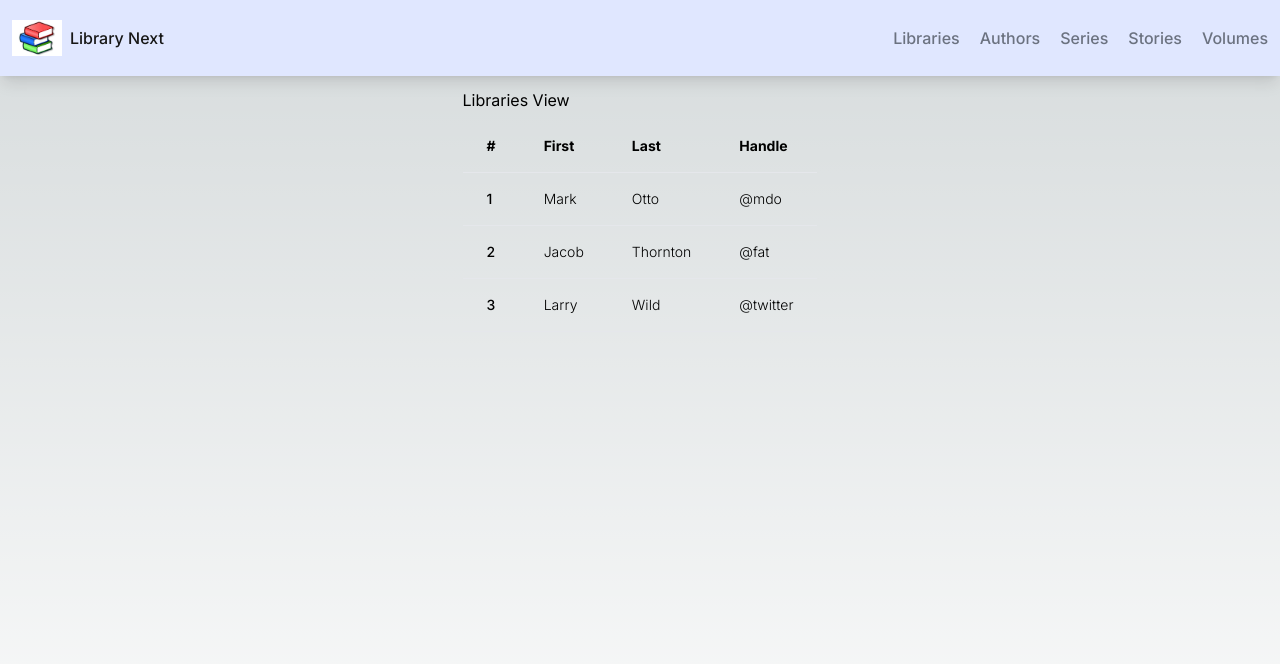
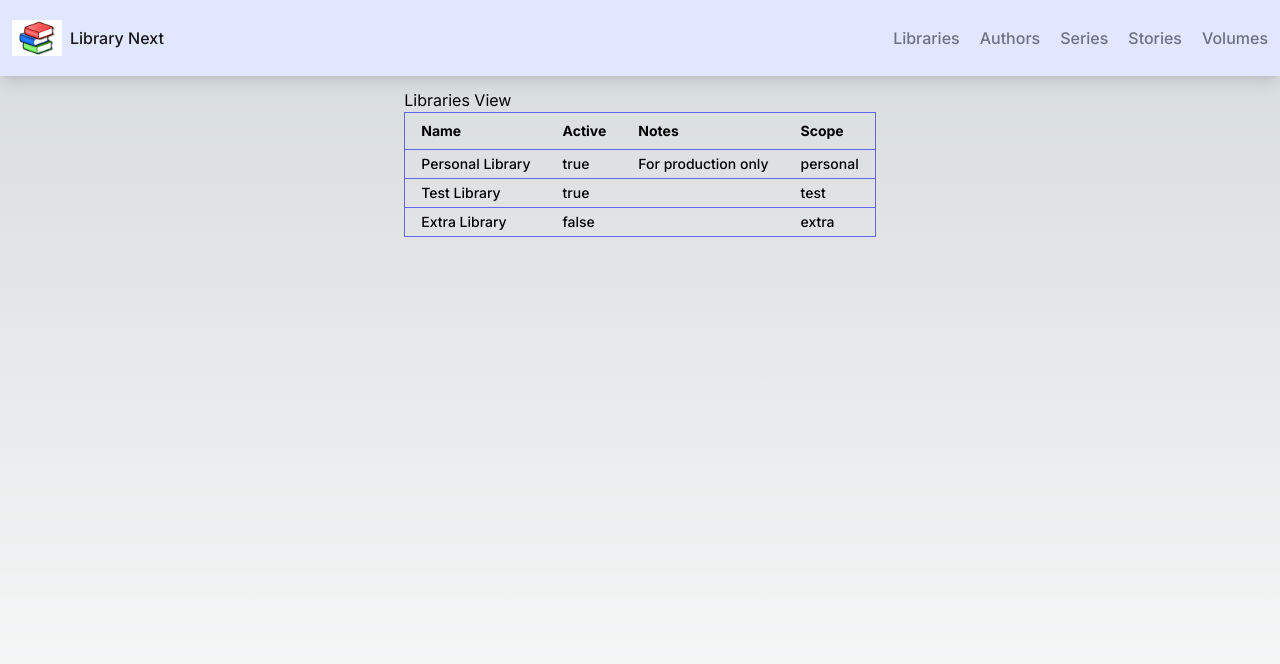
Before and after one commit to craigmcc/library-next-old, a Next.js app: page /libraries in a window 1280 px wide. Shown: the top 664 px of the page. Built offline with nearby package versions, Linux system fonts and the light colour scheme.

Commit message:
Clean up table styling, use real Library model class. Still static data.

```diff
--- a/src/app/libraries/LibrariesRow.tsx
+++ /dev/null
@@ -1,27 +0,0 @@
-// libraries/LibrariesRow.tsx
-
-/**
- * Single row for the LibrariesList table.
- *
- * @packageDocumentation
- */
-
-// Internal Modules ----------------------------------------------------------
-
-import {LibraryData} from "./types";
-
-// Public Objects ------------------------------------------------------------
-
-export default function LibrariesRow(library: LibraryData) {
-
-    return (
-        <tr
-            className="border-b transition duration-300 ease-in-out hover:bg-neutral-100 dark:border-neutral-500 dark:hover:bg-neutral-600">
-            <td className="whitespace-nowrap px-6 py-4 font-medium">{library.id}</td>
-            <td className="whitespace-nowrap px-6 py-4">{library.firstName}</td>
-            <td className="whitespace-nowrap px-6 py-4">{library.lastName}</td>
-            <td className="whitespace-nowrap px-6 py-4">{library.handle}</td>
-        </tr>
-    )
-
-}
--- a/src/app/libraries/page.tsx
+++ b/src/app/libraries/page.tsx
@@ -1,4 +1,4 @@
-// libraries/page.tsx
+// libraries/page.tsx --------------------------------------------------------
 
 /**
  * Top page for the "Libraries" view.
@@ -10,17 +10,39 @@
 
 // Internal Modules ----------------------------------------------------------
 
-import LibrariesRow from "./LibrariesRow";
-import {LibraryData} from "./types";
+import Library from "../models/Library";
 
 // Public Objects ------------------------------------------------------------
 
 export default function LibrariesView() {
 
-    const libraries: LibraryData[] = [
-        { id: 1, firstName: "Mark", lastName: "Otto", handle: "@mdo" },
-        { id: 2, firstName: "Jacob", lastName: "Thornton", handle: "@fat" },
-        { id: 3, firstName: "Larry", lastName:"Wild", handle: "@twitter" },
+    const columns: string[] = [
+        "Name",
+        "Active",
+        "Notes",
+        "Scope",
+    ];
+
+    const libraries: Library[] = [
+        {
+            id: 1,
+            active: true,
+            name: "Personal Library",
+            notes: "For production only",
+            scope: "personal"
+        },
+        {
+            id: 2,
+            active: true,
+            name: "Test Library",
+            scope: "test"
+        },
+        {
+            id: 1,
+            active: false,
+            name: "Extra Library",
+            scope: "extra"
+        },
     ];
 
     return (
@@ -28,31 +50,51 @@ export default function LibrariesView() {
             <div className="flex flex-col">
                 <div className="items-center">Libraries View</div>
                 <div className="overflow-x-auto sm:-mx-6 lg:-mx-8">
-                    <div className="inline-block min-w-full py-2 sm:px-6 lg:px-8">
+                    <div className="inline-block min-w-full sm:px-6 lg:px-8">
                         <div className="overflow-hidden">
-                            <table className="min-w-full text-left text-sm font-light">
+                            <table className="min-w-full text-left text-sm font-medium">
                                 <thead className="border-b font-medium dark:border-neutral-500">
-                                <tr>
-                                    <th scope="col" className="px-6 py-4">#</th>
-                                    <th scope="col" className="px-6 py-4">First</th>
-                                    <th scope="col" className="px-6 py-4">Last</th>
-                                    <th scope="col" className="px-6 py-4">Handle</th>
+                                <tr className="border border-indigo-500 border-solid">
+                                    {columns.map((column, ri) => (
+                                        <th key={ri} scope="col" className="px-4 py-2">
+                                            {column}
+                                        </th>
+                                    ))}
                                 </tr>
                                 </thead>
                                 <tbody>
-                                {libraries.map((library, rowIndex) => (
-                                    <LibrariesRow key={rowIndex}
-                                        id={library.id}
-                                        firstName={library.firstName}
-                                        lastName={library.lastName}
-                                        handle={library.handle}
-                                    />
+                                {libraries.map((library) => (
+                                    <Row key={library.id} library={library}/>
                                 ))}
                                 </tbody>
                             </table>
                         </div>
                     </div>
                 </div>
-            </div>        </main>
+            </div>
+        </main>
     )
 }
+
+// Private Objects -----------------------------------------------------------
+
+interface RowProps {
+    library: Library;
+}
+
+/**
+ * Return a table row for the specified Library.
+ */
+function Row(props: RowProps)
+{
+    return (
+        <tr className="border border-indigo-500 transition duration-300 ease-inout hover:bg-neutral-100 dark:border-neutral-500 dark:hover:bg-neutral-600">
+            <td className="whitespace-nowrap px-4 py-1">{props.library.name}</td>
+            <td className="whitespace-nowrap px-4 py-1">
+                {props.library.active !== undefined ? String(props.library.active) : "true"}
+            </td>
+            <td className="whitespace-nowrap px-4 py-1">{props.library.notes}</td>
+            <td className="whitespace-nowrap px-4 py-1">{props.library.scope}</td>
+        </tr>
+    )
+}
--- a/src/app/libraries/types.d.ts
+++ /dev/null
@@ -1,6 +0,0 @@
-export type LibraryData = {
-    id: number,
-    firstName: string,
-    lastName: string,
-    handle: string,
-}
--- /dev/null
+++ b/src/app/models/Library.ts
@@ -0,0 +1,68 @@
+// models/Library.ts ---------------------------------------------------------
+
+/**
+ * Overall collection of Authors, Series, Stories, and Volumes.
+ *
+ * @packageDocumentation
+ */
+//
+
+// Internal Modules ----------------------------------------------------------
+
+//import Author from "./Author";
+import Model from "./Model";
+//import Series from "./Series";
+//import Story from "./Story";
+//import Volume from "./Volume";
+//import * as ToModel from "../util/ToModel";
+
+// Public Objects ------------------------------------------------------------
+
+export const LIBRARIES_BASE = "/libraries";
+
+export class LibraryData extends Model<Library> {
+
+    constructor(data: any = {}) {
+        super();
+        this.id = data.id ? data.id : -1;
+        this.active = (data.active !== undefined) ? data.active : true;
+        this.name = data.name ? data.name : null;
+        this.notes = data.notes ? data.notes : null;
+        this.scope = data.scope ? data.scope : null;
+    }
+
+    id: number;
+    active: boolean;
+    name: string;
+    notes?: string;
+    scope: string;
+
+}
+
+class Library extends LibraryData {
+
+    constructor(data: any = {}) {
+
+        super(data);
+
+//        this.authors = data.authors ? ToModel.AUTHORS(data.authors) : undefined;
+//        this.series = data.series ? ToModel.SERIESES(data.series) : undefined;
+//        this.stories = data.stories ? ToModel.STORIES(data.stories) : undefined;
+//        this.volumes = data.volumes ? ToModel.VOLUMES(data.volumes) : undefined;
+
+        this._model = "Library";
+        this._title = this.name;
+
+    }
+
+//    authors?: Author[];
+//    series?: Series[];
+//    stories?: Story[];
+//    volumes?: Volume[];
+
+    _model?: string;
+    _title?: string;
+
+}
+
+export default Library;
--- /dev/null
+++ b/src/app/models/Model.ts
@@ -0,0 +1,21 @@
+// models/Model --------------------------------------------------------------
+
+/**
+ * Base interface for model classes so that we can use generics to
+ * implement common services.
+ *
+ * @packageDocumentation
+ */
+
+// Public Objects ------------------------------------------------------------
+
+class Model<M> {
+
+    constructor(id?: number) {
+        this.id = id ? id : -1;
+    }
+
+    public id: number;
+
+}
+export default Model;
--- /dev/null
+++ b/src/app/types.d.ts
@@ -0,0 +1,5 @@
+/**
+ * Typescript types for this application.
+ *
+ * @packageDocumentation
+ */
--- /dev/null
+++ b/src/app/util/ToModel.ts
@@ -0,0 +1,23 @@
+// ToModel.ts ----------------------------------------------------------------
+
+/**
+ * Convert arbitrary objects or arrays to the corresponding Model instances.
+ *
+ * @packageDocumentation
+ */
+
+// Internal Modules ----------------------------------------------------------
+
+import Library from "../models/Library";
+
+export const LIBRARY = (value: any): Library => {
+    return new Library(value);
+}
+
+export const LIBRARIES = (values: any[]): Library[] => {
+    const results: Library[] = [];
+    values.forEach(value => {
+        results.push(LIBRARY(value));
+    });
+    return results;
+}
```
